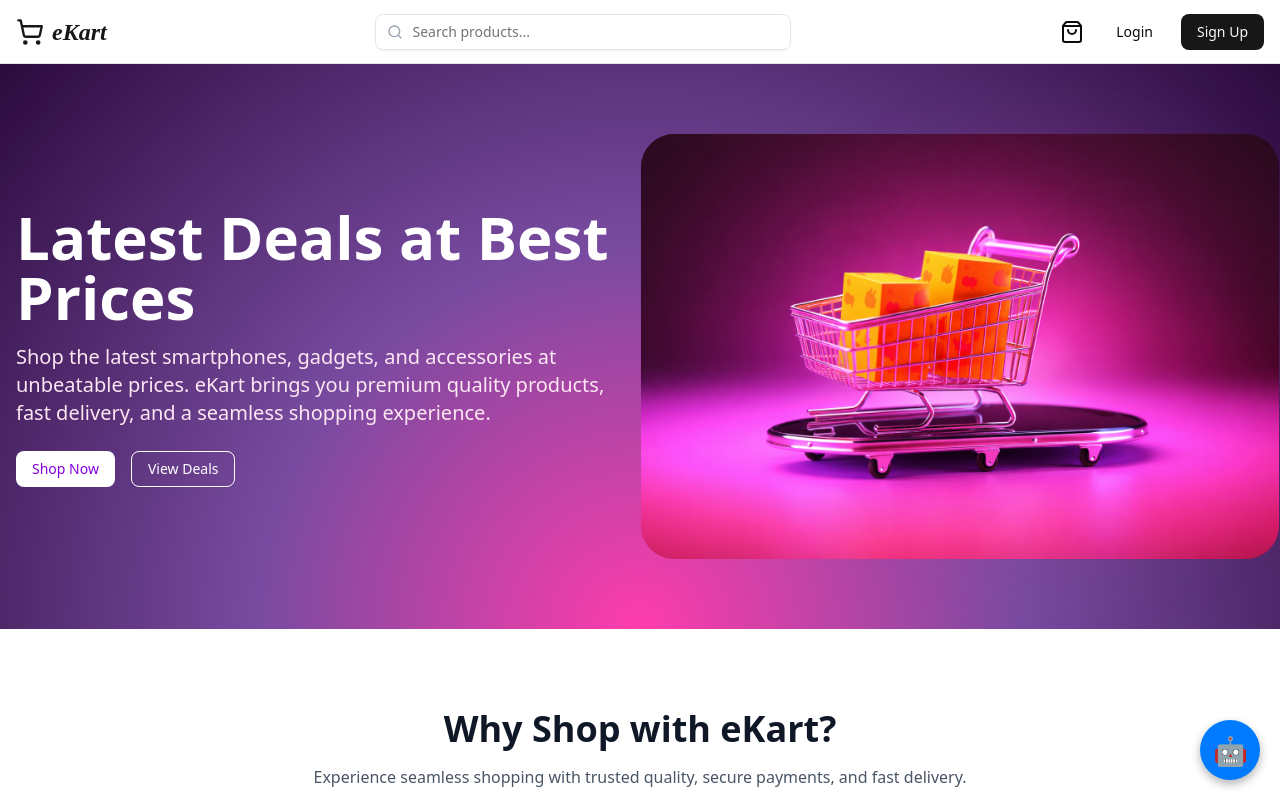
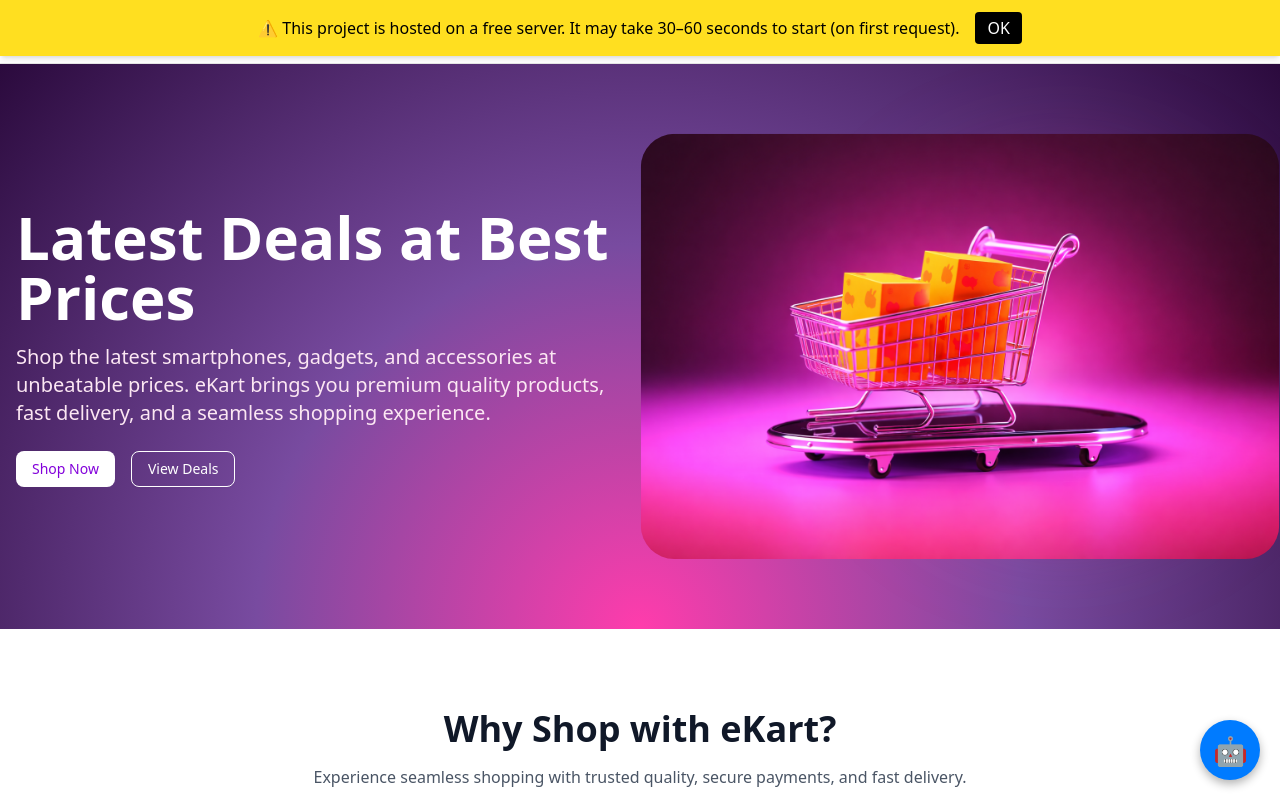
Before and after one commit to chaurasiya-aman/eKart-frontend, a React (Vite) app: page / in a window 1280 px wide. Shown: the top 800 px of the page. Built offline with nearby package versions, Linux system fonts and the light colour scheme; no server answers.

Commit message:
added message for free server that takes longer time on first request

```diff
--- a/src/pages/Home.jsx
+++ b/src/pages/Home.jsx
@@ -1,10 +1,37 @@
+import { useEffect, useState } from "react";
 import { Features } from "@/components/Features";
 import { Hero } from "./Hero";
 import { Footer } from "@/components/Footer";
 
 export function Home() {
+  const [showNotice, setShowNotice] = useState(false);
+
+  useEffect(() => {
+    const seen = localStorage.getItem("serverNoticeSeen");
+    if (!seen) {
+      setShowNotice(true);
+    }
+  }, []);
+
+  const handleOk = () => {
+    localStorage.setItem("serverNoticeSeen", "true");
+    setShowNotice(false);
+  };
+
   return (
     <div>
+      {showNotice && (
+        <div className="fixed top-0 left-0 w-full bg-yellow-300 text-black p-3 text-center z-50 shadow-md">
+          ⚠️ This project is hosted on a free server. It may take 30–60 seconds to start (on first request).
+          <button
+            onClick={handleOk}
+            className="ml-4 px-3 py-1 bg-black text-white rounded"
+          >
+            OK
+          </button>
+        </div>
+      )}
+
       <Hero />
       <Features />
       <Footer />
```
